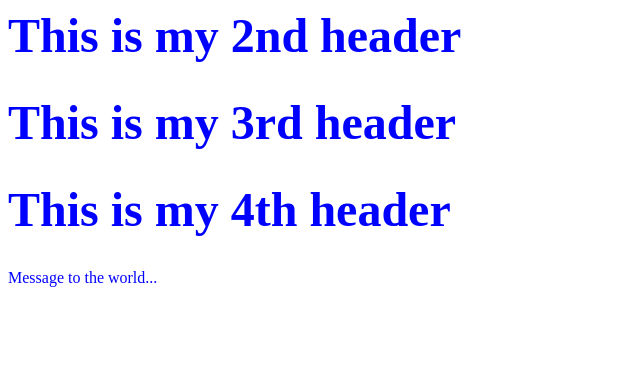
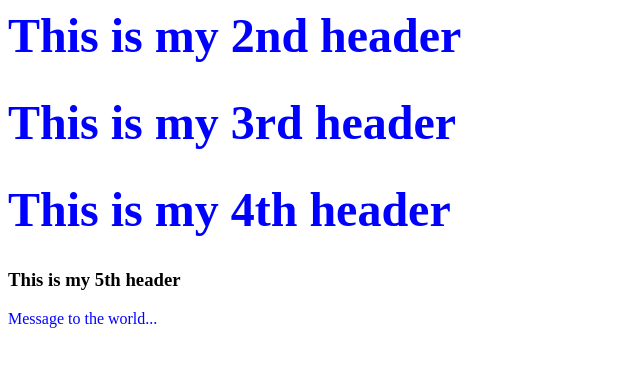
Before and after one commit to domcorleone/SshRemoteRepov2, a plain HTML site: page index.html in a window 1280 px wide. Shown: the whole page, without its empty margins (0-640 px from the left). Drawn offline with Linux system fonts and the light colour scheme.

Commit message:
Rt: Added tag H3 as 5th line

```diff
--- a/index.html
+++ b/index.html
@@ -13,6 +13,7 @@
     <h1>This is my 2nd header</h1>
     <h1>This is my 3rd header</h1>
     <h1>This is my 4th header</h1>
+    <h3>This is my 5th header</h3>
     <p>Message to the world...</p>
   </body>
 </html>
```
